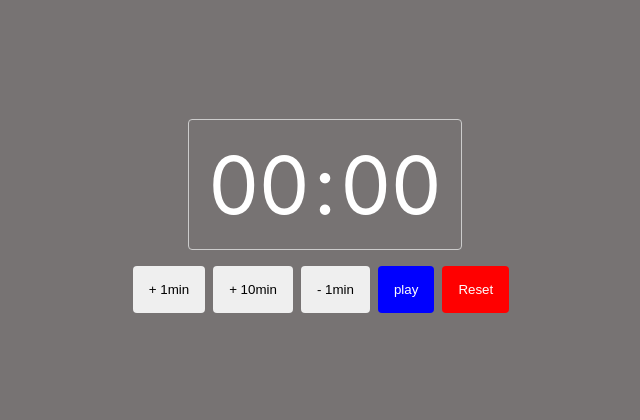
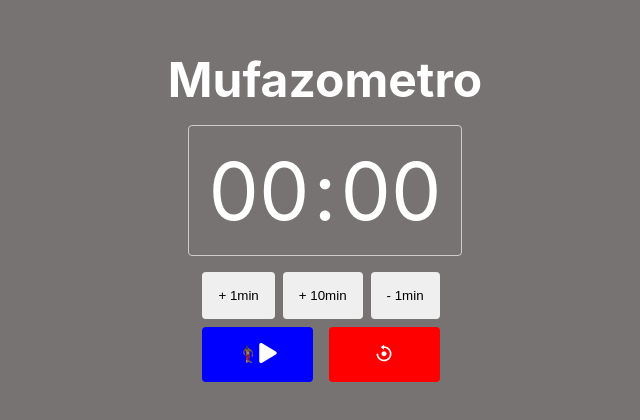
Before and after one commit to laeciosil/Mufasometro, a React (Create React App) app: page / in a window 1280 px wide. Shown: the part 184-604 px from the top of the page, without its empty margins (315-955 px from the left). Built offline with nearby package versions, Linux system fonts and the light colour scheme.

Commit message:
Ajustes no layout

```diff
--- a/package.json
+++ b/package.json
@@ -13,6 +13,7 @@
     "@types/react-dom": "^17.0.9",
     "react": "^17.0.2",
     "react-dom": "^17.0.2",
+    "react-icons": "^4.3.1",
     "react-player": "^2.9.0",
     "react-scripts": "5.0.0",
     "typescript": "^4.4.2",
--- a/src/App.css
+++ b/src/App.css
@@ -1,3 +1,8 @@
+* {
+  margin: 0;
+  padding: 0;
+  box-sizing: border-box;
+}
 .App {
   align-items: center;
   background-color: rgb(119, 115, 115);
--- a/src/App.tsx
+++ b/src/App.tsx
@@ -1,5 +1,5 @@
 import './App.css';
-import { Timer } from './components/Timers';
+import { Timer } from './components/Timer';
 
 function App() {
   return (
--- a/src/components/Timers/index.tsx
+++ b/src/components/Timer/index.tsx
@@ -1,6 +1,9 @@
 import { useEffect, useState } from "react";
 import mufasaGif from "../../assets/mufasaGif.gif";
 import ReactPlayer from "react-player";
+import ProgressBar from "@ramonak/react-progress-bar";
+import {FaPlay} from "react-icons/fa";
+import {BiReset} from "react-icons/bi";
 import {
   Container,
    Minutes,
@@ -8,38 +11,41 @@ import {
    Separator,
    TimerContainer,
    Controls,
-   ProgressBarContainer
+   ProgressBarContainer,
+   PlayAndReset,
   } from './styles';
 
-import ProgressBar from "@ramonak/react-progress-bar";
 
 export const Timer = () => {
   const [secondsAmount, setSecondsAmount] = useState(0);
   const [count, setCount] = useState(0);
   const [timePercent, setTimePercent] = useState(0);
-  const [initialTime, setInitialTime] = useState(0);
+  const [percentForSecond, setPercentForSecond] = useState(0);
   const [progressBarVisible, setProgressBarVisible] = useState(false);
+  const [gifMufasa, setGifMufasa] = useState(mufasaGif);
+  const [musicPlaying, setMusicPlaying] = useState(false);
   const [playSoundButton, setPlaySoundButton] = useState({
-    title: 'Play música',
+    title: 'Reproduzir música',
     color: 'green',
-    playing: false,
   })
 
   useEffect(() => {
     if(count > 0) {
+
       setTimeout(() => {
         setSecondsAmount(state => state - 1);
         setCount(state => state - 1);
-        setTimePercent(state => state + initialTime);
+        setTimePercent(state => state + percentForSecond);
       }, 1000);
       return;
     }
     setSecondsAmount(0);
 
 
-  }, [count, initialTime]);
+  }, [count, percentForSecond]);
 
   const handleIncrementMinute = (value: number) => {
+
     setSecondsAmount((state) => state + (60 * value));
 
   };
@@ -54,11 +60,12 @@ export const Timer = () => {
    if(secondsAmount >= 60) {
     setCount(secondsAmount);
     setProgressBarVisible(true);
-    setInitialTime(100 / secondsAmount);
+    setPercentForSecond(100 / secondsAmount);
+    setGifMufasa('')
+    setMusicPlaying(true);
     setPlaySoundButton({
       title: 'Pausar música',
       color: 'red',
-      playing: true,
     })
    }
   };
@@ -68,19 +75,22 @@ export const Timer = () => {
       setPlaySoundButton({
         title: 'Pausar música',
         color: 'red',
-        playing: true,
       })
+      setMusicPlaying(true);
 
     } else {
       setPlaySoundButton({
-        title: 'Play música',
+        title: 'Reproduzir música',
         color: 'green',
-        playing: false,
       })
+      setMusicPlaying(false);
     }
   }
 
   const handleReset = () => {
+    setProgressBarVisible(false)
+    setGifMufasa(mufasaGif)
+    setMusicPlaying(false)
     setSecondsAmount(0)
     setTimePercent(0)
     setCount(0)
@@ -91,35 +101,46 @@ export const Timer = () => {
 
   return (
     <Container>
+      <h1>Mufazometro</h1>
       <TimerContainer >
-
-      <Minutes>{String(minutesAmount).padStart(2, '0')}</Minutes>
-      <Separator>:</Separator>
-      <Seconds>{String(seconds).padStart(2, '0')}</Seconds>
+        <Minutes>{String(minutesAmount).padStart(2, '0')}</Minutes>
+        <Separator>:</Separator>
+        <Seconds>{String(seconds).padStart(2, '0')}</Seconds>
       </TimerContainer>
-      <Controls>
+        <Controls>
         <button onClick={() => handleIncrementMinute(1)}> + 1min</button>
         <button onClick={() => handleIncrementMinute(10)}> + 10min</button>
         <button onClick={handleDecrementMinute}> - 1min</button>
-        <button onClick={handlePlay}> play</button>
-        <button onClick={handleReset}>Reset</button>
+        <PlayAndReset>
+          <button onClick={handlePlay} >
+            <img  src={gifMufasa} alt="" />
+            <FaPlay size={20} />
+          </button>
+          <button onClick={handleReset}>
+            <BiReset size={20} />
+          </button>
+        </PlayAndReset>
       </Controls>
       {
         progressBarVisible && (
           <ProgressBarContainer>
-           <img width="100px" src={mufasaGif} alt="" style={{marginLeft: `${timePercent}%`}} />
+           <img width="100px" src={mufasaGif} alt="mufasa" style={{marginLeft: `${timePercent}%`}} />
            <ProgressBar
             width="50vw"
             margin="10px"
             completed={timePercent.toFixed(2)}
            />
-           <button style={{background: playSoundButton.color}} onClick={handlePlaySound}>{playSoundButton.title}</button>
+           <button
+             style={{background: playSoundButton.color}}
+             onClick={handlePlaySound}>
+             {playSoundButton.title}
+            </button>
           </ProgressBarContainer>
         )
       }
       <ReactPlayer
         style={{display: 'none'}}
-       playing={playSoundButton.playing}
+       playing={musicPlaying}
        url={'https://youtu.be/U6n2NcJ7rLc?list=RDU6n2NcJ7rLc'}/>
     </Container>
   );
--- a/src/components/Timers/styles.ts
+++ b/src/components/Timer/styles.ts
@@ -4,8 +4,12 @@ export const Container = styled.section `
   align-items: center;
   display: flex;
   flex-direction: column;
-  justify-content: center;
-  padding: 1rem;
+
+  h1 {
+    font-size: 3rem;
+    color: #fff;
+    margin-bottom: 1rem;
+  }
 `;
 
 export const TimerContainer = styled.section `
@@ -23,17 +27,6 @@ export const Controls = styled.section `
     padding: 1rem;
   }
 
-
-  button:nth-child(4){
-    background-color: blue;
-    color: white;
-  }
-
-  button:last-child {
-    background-color: red;
-    color: white;
-  }
-
   button:hover {
     transition: 0.2s;
     filter: brightness(0.8);
@@ -41,7 +34,26 @@ export const Controls = styled.section `
 
 `;
 
+export const PlayAndReset = styled.div`
+  display: flex;
+  justify-content: space-between;
+  margin-top: 0.5rem;
 
+  img{
+    width: 20px;
+  }
+
+  button:first-child {
+    background-color: blue;
+    color: white;
+    width: 45%;
+  }
+  button:last-child {
+    background-color: red;
+    color: white;
+    width: 45%;
+  }
+`;
 export const Minutes = styled.span `
 
   border-radius: 0.25rem;
```
Also changed, not shown: 2 other files (tests, documents, lock files or other folders).
